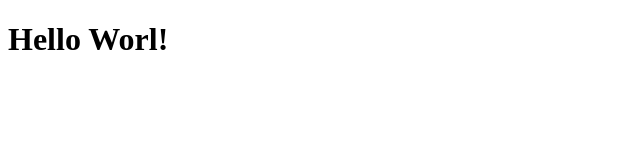
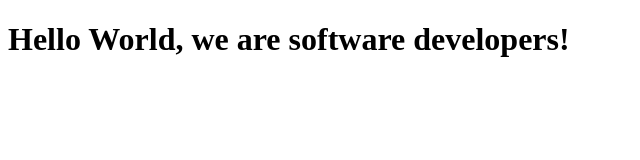
Before and after one commit to Kingobaino1/Survey-Form, a plain HTML site: page index.html in a window 1280 px wide. Shown: the whole page, without its empty margins (0-640 px from the left). Drawn offline with Linux system fonts and the light colour scheme.

Commit message:
new change on title

```diff
--- a/index.html
+++ b/index.html
@@ -8,7 +8,7 @@
 
   <body>
     <script src="https://cdn.freecodecamp.org/testable-projects-fcc/v1/bundle.js"></script>
-<h1>Hello Worl!</h1>
+<h1>Hello World, we are software developers!</h1>
     <!--
 
     Hello Camper!
```
